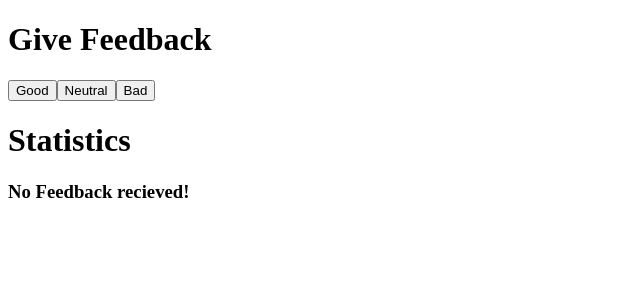
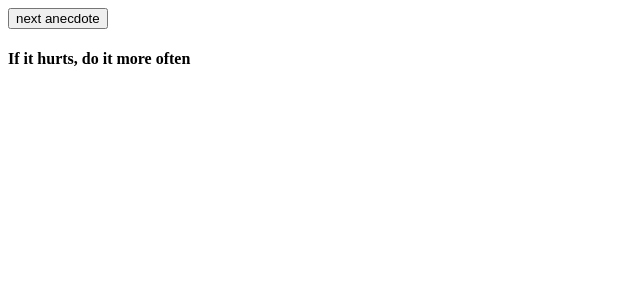
Before and after one commit to bishwasshrestha/React2021, a React (Create React App) app in the folder part1/: page / in a window 1280 px wide. Shown: the top 300 px of the page, without its empty margins (0-640 px from the left). Built offline with nearby package versions, Linux system fonts and the light colour scheme.

Commit message:
Introduction to React, Exercise 1.12

```diff
--- a/part1/src/App.js
+++ b/part1/src/App.js
@@ -1,102 +1,40 @@
-import React, {useState} from 'react';
+import React, { useState } from 'react'
 
-// const exercises = [10, 7, 14]
-// const parts = ["Fundamentals of React :", "Using props to pass data :", "State of a component :"]
-const Header = (prop) =>{
 
-  const header = prop.header
+
+const App = () => {
+  const anecdotes = [
+    'If it hurts, do it more often',
+    'Adding manpower to a late software project makes it later!',
+    'The first 90 percent of the code accounts for the first 10 percent of the development time...The remaining 10 percent of the code accounts for the other 90 percent of the development time.',
+    'Any fool can write code that a computer can understand. Good programmers write code that humans can understand.',
+    'Premature optimization is the root of all evil.',
+    'Debugging is twice as hard as writing the code in the first place. Therefore, if you write the code as cleverly as possible, you are, by definition, not smart enough to debug it.',
+    'Programming without an extremely heavy use of console.log is same as if a doctor would refuse to use x-rays or blood tests when diagnosing patients'
+  ]
+   const voteArray = [0,0,0,0,0,0,0]
+   const max = anecdotes.length
+  const [selected, setSelected] = useState(0)
+  const [clicked, setClick] = useState([])
+console.log(selected)
+  const selectNumber = () =>{
+    const randomNumber = Math.floor(Math.random()*max)
+    setSelected(randomNumber)
+  }
+
+  const voteFunction = () =>{
+
+  }
+
+
   return (
     <div>
-      <h1>
-        {header}
-      </h1>
+        <button onClick={selectNumber}> next anecdote </button>
+      <h4>
+        {anecdotes[selected]}
+      </h4>
     </div>
   )
 }
 
-const Button = (prop) =>{
-  return(
-    <button onClick={prop.handleClicks}>{prop.name}</button>
-  )
-}
-
-const StatisticLine = (props) =>{
-  return (
-    <tbody>
-      <tr>
-        <td>{props.name}</td>
-        <td>{props.value}</td>
-      </tr>
-    </tbody>
-  )
-}
-
-const Statistics = (props) => {
-  const {goodClicks, badClicks, neutralClicks, totalClicks, scoreCard} = props
-  const header = 'Statistics'
-  if(totalClicks>0)
-    return (
-      <div>
-        <Header header ={header}/>
-        <table style = {{margin:10}}>
-        <StatisticLine name='Good' value={goodClicks}/>
-        <StatisticLine name='Bad' value={badClicks}/>
-        <StatisticLine name='Neutral' value={neutralClicks}/>
-        <StatisticLine name='All' value={totalClicks}/>
-        <StatisticLine name='Average' value={scoreCard/totalClicks}/>
-        <StatisticLine name='Positive' value={(goodClicks/totalClicks)*100 +'%'}/>
-        </table>
-      </div>
-    )
-
-  return(
-        <div>
-          <Header header={header}/>
-          <h3>
-            No Feedback recieved!
-          </h3>
-        </div>
-      )
-  }
-
-const App = () => {
- const header = 'Give Feedback'
-
-  const [goodClicks, setGood] = useState(0)
-  const [badClicks, setBad] = useState(0)
-  const [neutralClicks, setNeutral] = useState(0)
-  const [allClicks, setAll] = useState([])
-
-const handleGoodClicks =() => {
-  setAll(allClicks.concat(1))
-  setGood(goodClicks + 1)
-}
-
-const handleBadClicks =() => {
-  setAll(allClicks.concat(-1))
-  setBad(badClicks+1)
-}
-
-const handleNeutralClicks =() => {
-  setNeutral(neutralClicks+1)
-  setAll(allClicks.concat(0))
-}
-
-let scoreCard
-if(allClicks.length >0){
-  scoreCard = allClicks.reduce((acc, cur) => acc + cur)
-}
-
-  return (
-    <div>
-     <Header header= {header}/>
-     <Button name='Good' handleClicks = {handleGoodClicks}/>
-     <Button name='Neutral' handleClicks ={handleNeutralClicks}/>
-     <Button name='Bad' handleClicks={handleBadClicks}/>
-     <Statistics goodClicks={goodClicks} badClicks={badClicks} neutralClicks={neutralClicks} totalClicks={allClicks.length} scoreCard={scoreCard} />
-    </div>
-  )
-
-}
-
-export default App;
+export default App
```
